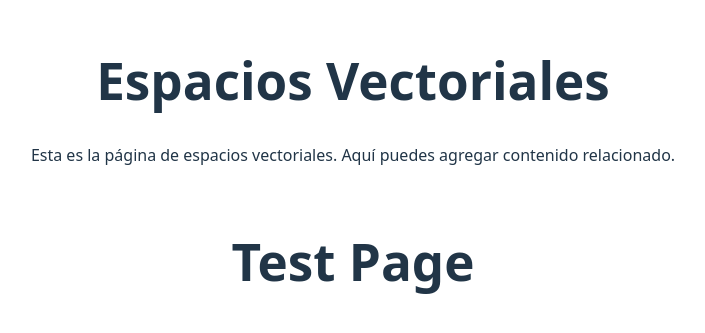
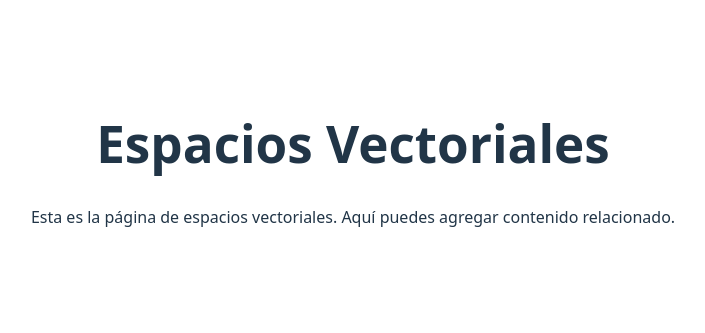
Before and after one commit to IronFist482/FrontEnd_Lineal, a React (Vite) app: page /espacios in a window 1280 px wide. Shown: the part 237-570 px from the top of the page, without its empty margins (287-992 px from the left). Built offline with nearby package versions, Linux system fonts and the light colour scheme.

Commit message:
Cerna Perez Ian Daniel // Arreglos a el ruteo de la página completa

```diff
--- a/src/main.jsx
+++ b/src/main.jsx
@@ -2,11 +2,9 @@ import { StrictMode } from 'react'
 import { createRoot } from 'react-dom/client'
 import './index.css'
 import App from './pages/App.jsx'
-import Test from './pages/Test.jsx'
 
 createRoot(document.getElementById('root')).render(
   <StrictMode>
     <App />
-    <Test />
   </StrictMode>,
 )
```
